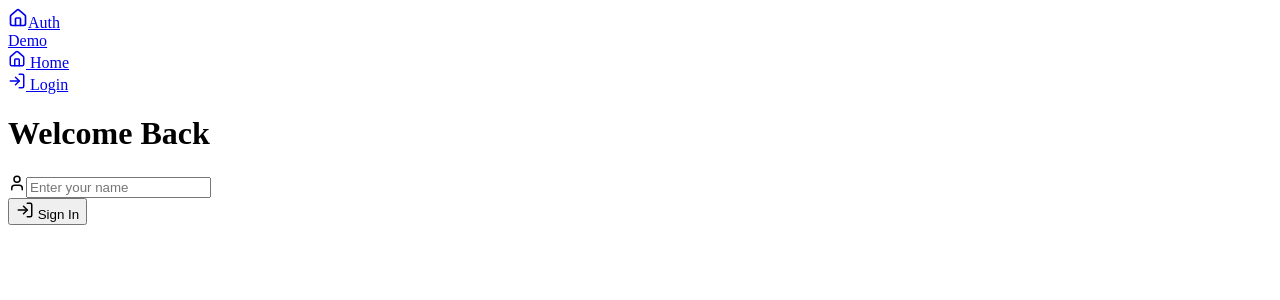
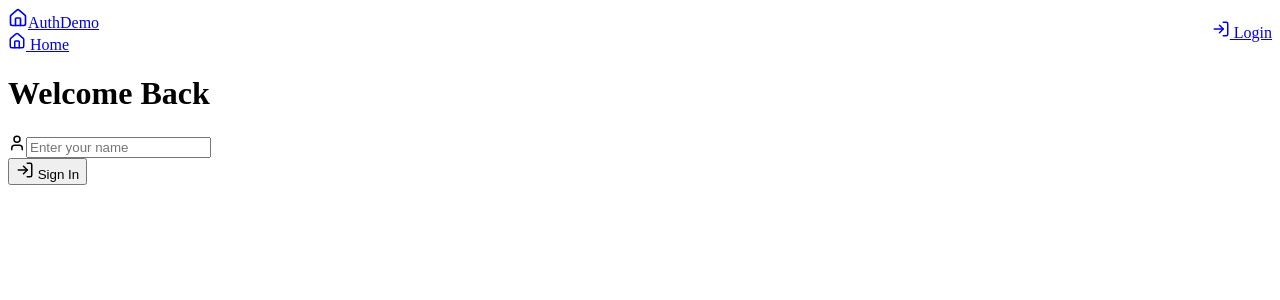
Before and after one commit to MalihaSiddiqa/React-unit-7, a React (Vite) app: page /login in a window 1280 px wide. Shown: the top 300 px of the page. Built offline with nearby package versions, Linux system fonts and the light colour scheme.

Commit message:
Update Navbar.jsx

```diff
--- a/src/components/Navbar.jsx
+++ b/src/components/Navbar.jsx
@@ -6,13 +6,19 @@ import { useAuth } from '../context/AuthContext';
 function Navbar() {
   const auth = useAuth();
   const location = useLocation();
-
+  const handleNavbarLogout =()=>{
+    auth.logout();
+  }
   return (
-    <nav className="navbar">
+    <div className="navbar">
+      <nav style={{display:'flex',
+        justifyContent:'space-between',
+        alignItems:'center'
+      }}>
       <div className="nav-left">
         <Link to="/" className="nav-brand">
           <Home size={20} />
-          Auth<br />Demo
+          AuthDemo
         </Link>
 
         <div className="nav-links">
@@ -44,7 +50,8 @@ function Navbar() {
           </Link>
         )}
       </div>
-    </nav>
+      </nav>
+    </div>
   );
 }
 
```
